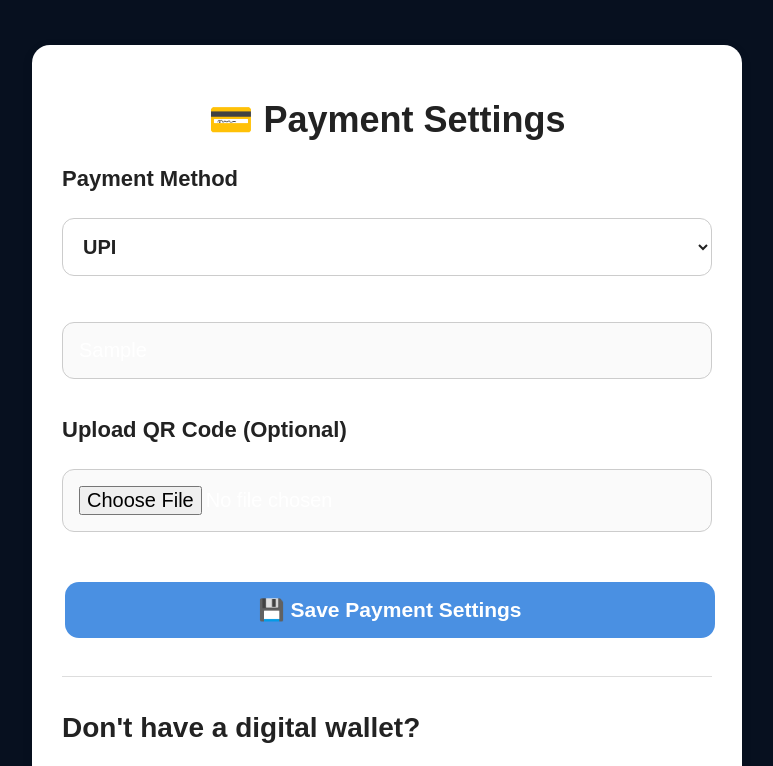
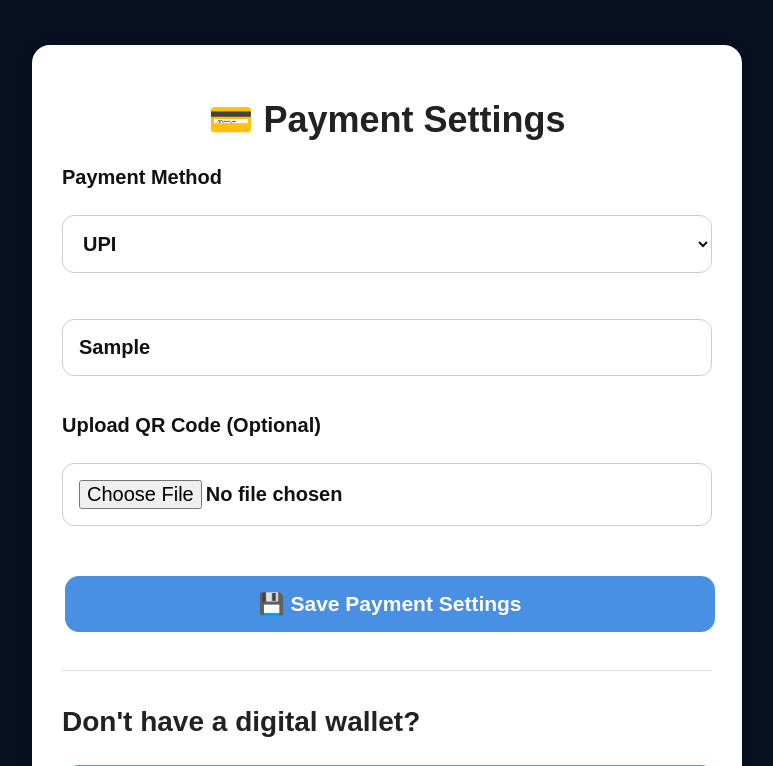
Before and after one commit to ruhanisovana/Kirsov, a Flask app: page /payment_settings in a window 1280 px wide. Shown: the top 766 px of the page, without its empty margins (253-1026 px from the left). Run offline with Flask 3, Linux system fonts and the light colour scheme; a user stored in the database is signed in; tables that the repository leaves empty hold one stand-in row (values such as "Sample post"); parts of the project's set-up code (start-up, migrations or seed data) failed here and were passed over; some libraries are stand-ins or nearby versions.

Commit message:
Update style.css

```diff
--- a/static/style.css
+++ b/static/style.css
@@ -1484,6 +1484,8 @@ button:hover{
 
     font-size:20px;
 
+
+
     font-weight:bold;
 }
 
@@ -1495,3 +1497,29 @@ button:hover{
 
     font-size:20px;
 }
+.settings-container input,
+.settings-container textarea,
+.settings-container select{
+
+    color:#111 !important;
+
+    background:#ffffff !important;
+
+    font-size:20px;
+
+    font-weight:600;
+}
+
+.settings-container input::placeholder{
+
+    color:#666 !important;
+}
+
+.settings-container label{
+
+    color:#111 !important;
+
+    font-size:20px;
+
+    font-weight:bold;
+}
```
